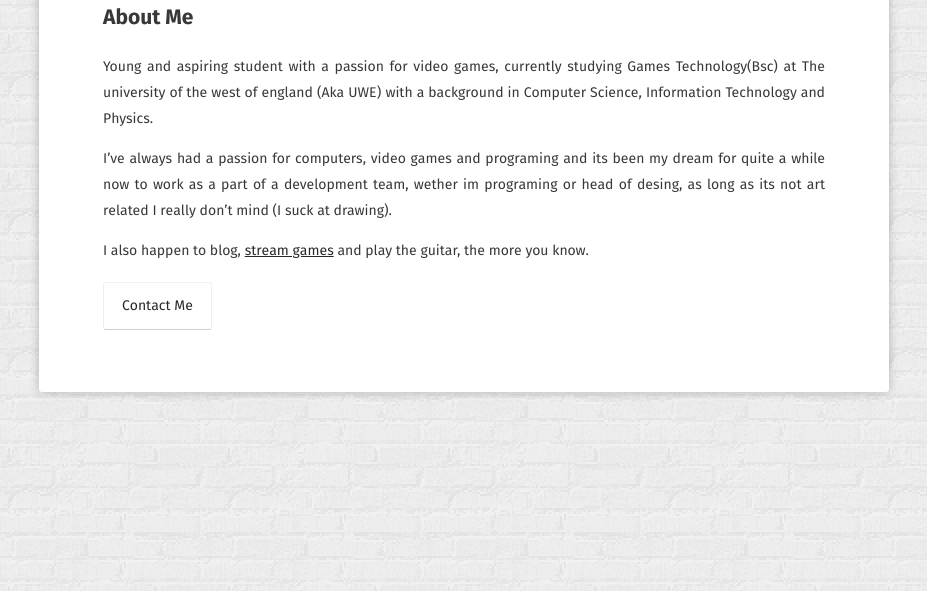
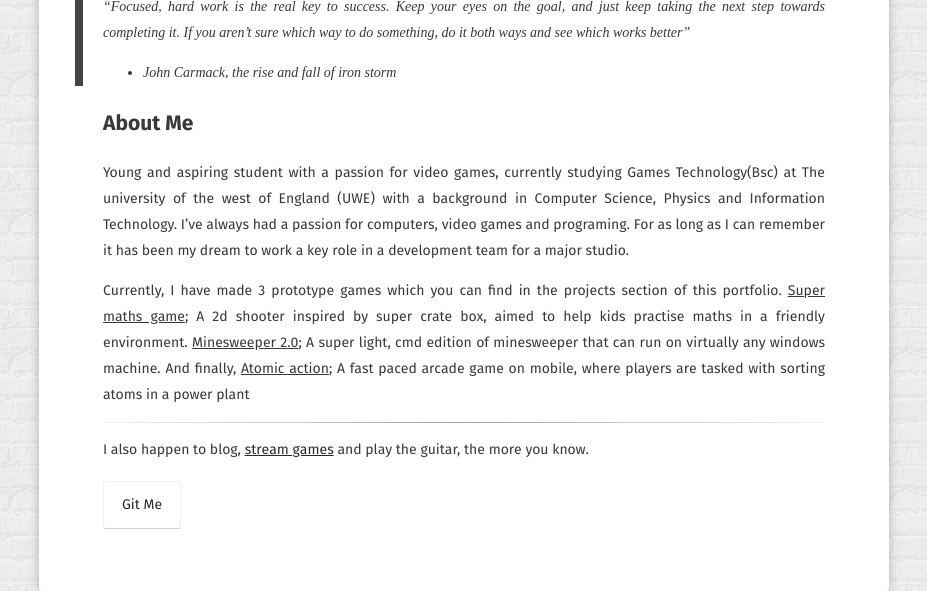
Before and after one commit to JohnnersUK/OLD.JohnnersUK.github.io, a Jekyll site: the page built from about/index.md, in a window 1280 px wide. Shown: the part 675-1266 px from the top of the page, without its empty margins (176-1103 px from the left). Built offline with Jekyll 4.4.1, drawn with Linux system fonts in a browser that asks for light colours; some web fonts are replaced.

Commit message:
Updated "About me" and fixed SPAG site wide.

```diff
--- a/about/index.md
+++ b/about/index.md
@@ -13,13 +13,22 @@ comments: false
 </figure>
 
 </center>
+> "Focused, hard work is the real key to success.
+> Keep your eyes on the goal, and just keep taking the next step towards completing it.
+> If you aren't sure which way to do something,
+> do it both ways and see which works better"
+> - John Carmack, the rise and fall of iron storm
 
 ## About Me
-Young and aspiring student with a passion for video games, currently studying Games Technology(Bsc) at The university of the west of england (Aka UWE) with a background in Computer Science, Information Technology and Physics.
+Young and aspiring student with a passion for video games, currently studying Games Technology(Bsc) at The university of the west of England (UWE) with a background in Computer Science, Physics and Information Technology. I've always had a passion for computers, video games and programing. For as long as I can remember it has been my dream to work a key role in a development team for a major studio.
 
-I've always had a passion for computers, video games and programing and its been my dream for quite a while now to work as a part
-of a development team, wether im programing or head of desing, as long as its not art related I really don't mind (I suck at drawing).
+Currently, I have made 3 prototype games which you can find in the projects section of this portfolio.
+[Super maths game](); A 2d shooter inspired by super crate box, aimed to help kids practise maths in a friendly environment.
+[Minesweeper 2.0](); A super light, cmd edition of minesweeper that can run on virtually any windows machine.
+And finally, [Atomic action](); A fast paced arcade game on mobile, where players are tasked with sorting atoms in a power plant
 
-I also happen to blog, [stream games](www.twitch.tv/johnners007) and play the guitar, the more you know.
+---
 
-[Contact Me](https://github.com/JohnnersUK){: .btn}
+I also happen to blog, [stream games](https://www.twitch.tv/johnners007) and play the guitar, the more you know.
+
+[Git Me](https://github.com/JohnnersUK){: .btn}
```
Also changed, not shown: _posts/2017-09-29-The-Beginning.md (+2 -2 lines).
